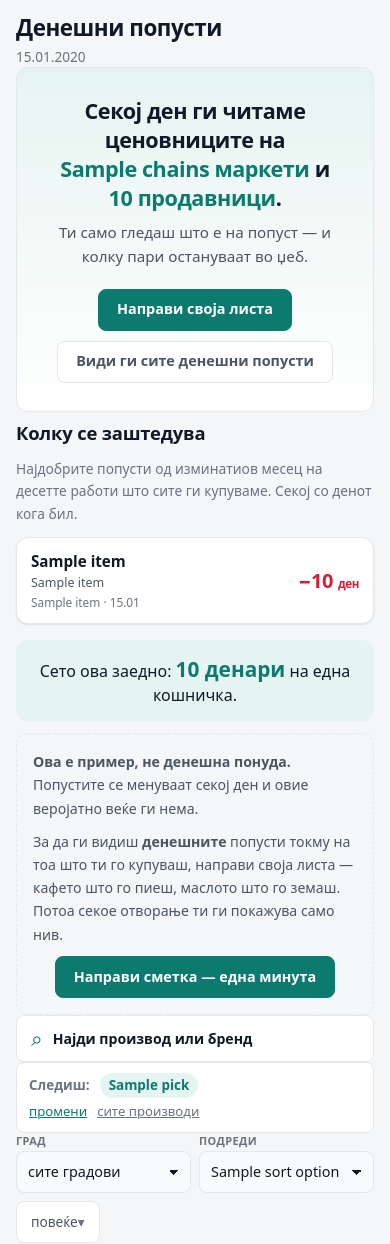
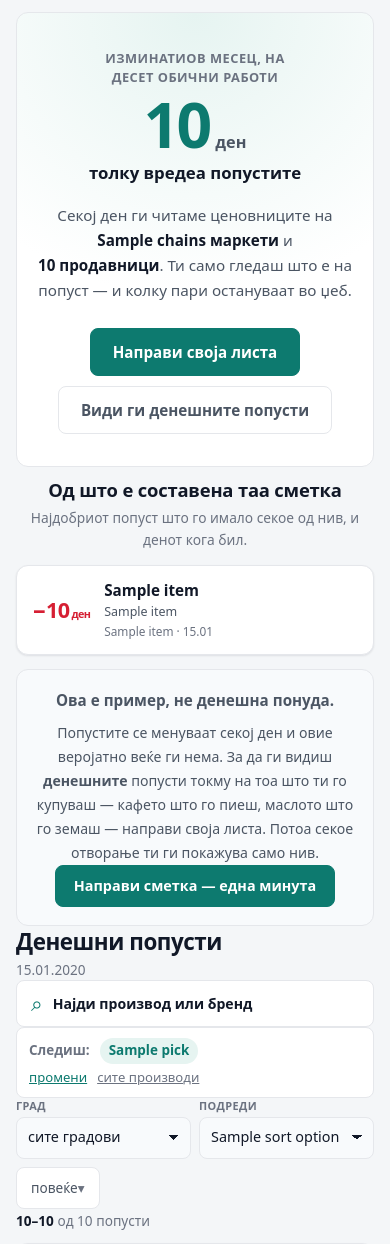
Before and after one commit to Darkosp/Marketcheker, a FastAPI app: template backend/app/web/templates/index.html in a window 390 px wide. Shown: the part 60-1304 px from the top of the page. Run offline with FastAPI, Linux system fonts and the light colour scheme; the template is opened without the code that fills it: most values are stand-ins (such as "Sample title", 1, 10 or a date in 2020); parts of the project's set-up code (start-up, migrations or seed data) failed here and were passed over.

Commit message:
Following needs an account, and the first screen now leads with the number
Three changes the owner asked for.

**Following needs an account.** The selection cookie is gone. Without an
account you see every discount of the day; /izbor and /najdi send you to
registration. The list lives on the account - without one there is nowhere
to keep it and nobody for it to belong to. The cookie meant two people on
one computer shared a list and one person with a phone and a laptop had two,
which was the problem accounts were added to solve.

The city stays in a cookie for visitors: it is a filter for looking, not a
list of what you follow.

**The forms sit in the middle.** On a phone the registration form was glued
to the top with an empty half-screen under it, which reads as an unfinished
page. It is now centred both ways, with the heading over it.

**The first screen leads with the number.** A list of six thousand discounts
says nothing; "2,235 denars on ten ordinary things" says everything. The
examples follow as the breakdown of that figure, the saving first and left
where the eye looks, and the note that these are last month's best rather
than today's offer is now a block of its own instead of a line to skim past.

The technical notice about which read was last moved below the pitch - for a
visitor it is noise in the first second, though it stays on the page.

A leftover line on the registration page still promised entry "with a
username and this address" after the username had been removed.

Co-Authored-By: Claude Opus 5 <noreply@anthropic.com>

```diff
--- a/backend/app/api/routes/auth.py
+++ b/backend/app/api/routes/auth.py
@@ -88,11 +88,11 @@ def _sent_page(
 
 
 def _forget_cookies(response: Response) -> None:
-    """Колачињата повеќе не одлучуваат ништо - листата е на сметката.
+    """Градот не смее да остане на уредот по одјава.
 
-    Ако останеа, по одјава би се вратил туѓ избор на истиот уред.
+    Листата и така е на сметката; градот е филтер, но е туѓ избор - следниот
+    човек на истиот компјутер не смее да го наследи.
     """
-    response.delete_cookie(selection.COOKIE_NAME, path="/")
     response.delete_cookie(selection.CITY_COOKIE, path="/")
 
 
@@ -176,24 +176,14 @@ async def login(
 async def _start_session(
     request: Request, session: SessionDep, user: User
 ) -> bool:
-    """Го памети корисникот и го презема изборот од колачето, ако треба.
+    """Го памети корисникот. Враќа дали листата е сè уште празна.
 
-    Враќа дали листата е сè уште празна - тогаш следниот чекор е изборот,
-    не списокот со сите попусти.
-
-    Некој пробал без сметка, одбрал неколку производи, па отворил сметка.
-    Тој избор не смее да исчезне - но ниту смее да прегази листа што веќе
-    постои на сметката.
+    Празна листа значи дека следниот чекор е изборот, не списокот со сите
+    попусти - нова сметка нема што да ѝ се прикаже.
     """
     empty = not await accounts.load_picks(session, user)
     request.session.clear()  # нов идентитет, стара сесија не се надградува
     request.session[SESSION_KEY] = user.id
-
-    if empty:
-        from_cookie = selection.from_cookie(request.cookies.get(selection.COOKIE_NAME))
-        if from_cookie:
-            await accounts.save_picks(session, user, from_cookie)
-            empty = False
     return empty
 
 
--- a/backend/app/api/routes/pages.py
+++ b/backend/app/api/routes/pages.py
@@ -52,6 +52,10 @@ from app.web.templates_env import templates
 router = APIRouter(tags=["pages"])
 
 CATEGORY_SLUGS = frozenset(category_slugs())
+
+# Каде оди оној што сака да избира, а нема сметка. Листата живее на
+# сметката: без неа нема каде да се зачува и нема чија да биде.
+NEEDS_ACCOUNT = "/registracija"
 
 # Колку попусти по страница.
 #
@@ -168,13 +172,6 @@ def is_htmx_request(request: Request) -> bool:
     return bool(request.headers.get("hx-request"))
 
 
-def _cookie_keys(request: Request) -> list[str]:
-    """Записите на изборот од колачето, без чистење - тоа го прави `choose`."""
-    return [pick.key for pick in selection.from_cookie(
-        request.cookies.get(selection.COOKIE_NAME)
-    )]
-
-
 def _remember(response: Response, name: str, value: str) -> None:
     """Колачето го памети избраното; празна вредност го брише.
 
@@ -219,12 +216,15 @@ async def index(
 
     page_size = _clamp_page_size(po_strana)
     stores = _store_ids(market)
-    # Со сметка листата е на човекот; без неа на уредот.
-    if user is not None:
-        remembered = await accounts.load_picks(session, user)
+    # Следењето бара сметка: без неа се гледаат сите денешни попусти, и
+    # ништо не се памети. Инаку двајца на ист компјутер делат листа, а
+    # листата што ја нема каде да се зачува само се губи.
+    if user is None:
+        chosen, chosen_in_url = [], False
     else:
-        remembered = _cookie_keys(request)
-    chosen, chosen_in_url = selection.choose(izbor, remembered)
+        chosen, chosen_in_url = selection.choose(
+            izbor, await accounts.load_picks(session, user)
+        )
 
     # Градот се разрешува ПРЕД филтрите, зашто и тој се памети. Списокот
     # градови и така му треба на приказот, па не чини дополнителен упит.
@@ -341,11 +341,8 @@ async def index(
             await accounts.set_city(session, user, grad)
         if chosen_in_url or grad_in_url:
             await session.commit()
-    else:
-        if chosen_in_url:
-            _remember(response, selection.COOKIE_NAME, selection.to_cookie(chosen))
-        if grad_in_url:
-            _remember(response, selection.CITY_COOKIE, grad)
+    elif grad_in_url:
+        _remember(response, selection.CITY_COOKIE, grad)
     return response
 
 
@@ -418,16 +415,13 @@ async def selection_page(
     трајна намера, а „Кафе 0" би изгледало како причина кафето да не се
     избере.
     """
-    if user is not None:
-        remembered = await accounts.load_picks(session, user)
-        kept_city = await accounts.city_of(session, user)
-    else:
-        remembered = _cookie_keys(request)
-        kept_city = request.cookies.get(selection.CITY_COOKIE) or ""
-    chosen, _ = selection.choose(izbor, remembered)
+    if user is None:
+        return RedirectResponse(NEEDS_ACCOUNT, status_code=303)
+
+    chosen, _ = selection.choose(izbor, await accounts.load_picks(session, user))
     # Градот не се менува тука, но мора да патува со изборот - инаку
     # „Прикажи попусти" би го вратило на „сите градови".
-    grad = grad or kept_city or None
+    grad = grad or await accounts.city_of(session, user) or None
 
     # Напишан бренд: се додава и се враќа на чисто URL, за да освежување на
     # страницата не го додаде истото двапати.
@@ -476,7 +470,7 @@ async def search_page(
     q: str = "",
     izbor: list[str] | None = Query(default=None),
     grad: str | None = None,
-) -> HTMLResponse:
+) -> Response:
     """Пишување наместо кликање низ нивоата.
 
     Истата страница одговара на трите случаи, бидејќи разликата меѓу нив е
@@ -488,11 +482,10 @@ async def search_page(
 
     Стеснувањето е уште еден збор во истото поле, не друг механизам.
     """
-    if user is not None:
-        remembered = await accounts.load_picks(session, user)
-    else:
-        remembered = _cookie_keys(request)
-    chosen, _ = selection.choose(izbor, remembered)
+    if user is None:
+        return RedirectResponse(NEEDS_ACCOUNT, status_code=303)
+
+    chosen, _ = selection.choose(izbor, await accounts.load_picks(session, user))
     grad = grad or ""
 
     found = await understand(session, q) if q.strip() else None
--- a/backend/app/web/static/app.css
+++ b/backend/app/web/static/app.css
@@ -965,7 +965,21 @@ select:focus-visible,
 
 .topnav-out button:hover { color: var(--accent); }
 
-.auth { max-width: 420px; }
+/* Формата е кратка, а страницата висока: без ова стои залепена горе-лево
+   со празнина под себе. На телефон тоа изгледа како недовршена страница. */
+.layout-middle {
+  display: grid;
+  place-items: center;
+  min-height: calc(100vh - 190px);
+}
+
+.auth {
+  width: 100%;
+  max-width: 420px;
+  margin: 0 auto;
+}
+
+.auth .page-head { text-align: center; }
 
 .auth-form {
   display: grid;
@@ -1207,46 +1221,79 @@ select:focus-visible,
 
 
 /* ======================= почетна за посетител ======================= */
+/* Водечкиот број е целата порака. Список од шест илјади попусти не кажува
+   ништо; „2.235 денари на десет обични работи" кажува сè. */
 .hero {
-  padding: 28px 20px;
+  padding: 36px 20px 32px;
   text-align: center;
-  background: linear-gradient(180deg, var(--accent-soft), var(--surface));
+  background:
+    radial-gradient(120% 90% at 50% 0%, var(--accent-soft), transparent 70%),
+    var(--surface);
   border: 1px solid var(--line);
   border-radius: var(--radius);
 }
 
-.hero-title {
-  margin: 0 auto 8px;
-  max-width: 24ch;
-  font-size: 1.35rem;
-  font-weight: 650;
-  line-height: 1.35;
-  letter-spacing: -0.02em;
+.hero-kicker {
+  margin: 0 auto 6px;
+  max-width: 28ch;
+  font-size: 0.8rem;
+  font-weight: 600;
+  letter-spacing: 0.04em;
+  text-transform: uppercase;
+  color: var(--muted);
 }
 
-.hero-title strong { color: var(--accent); font-weight: 750; white-space: nowrap; }
+.hero-number {
+  margin: 0;
+  font-size: clamp(3rem, 16vw, 4.6rem);
+  font-weight: 800;
+  line-height: 1;
+  letter-spacing: -0.045em;
+  color: var(--accent);
+  font-variant-numeric: tabular-nums;
+}
+
+.hero-number span {
+  margin-left: 6px;
+  font-size: 0.26em;
+  font-weight: 650;
+  letter-spacing: 0;
+  color: var(--text-soft);
+}
+
+.hero-claim {
+  margin: 6px 0 0;
+  font-size: 1.05rem;
+  font-weight: 600;
+  color: var(--text);
+}
 
 .hero-sub {
-  margin: 0 auto;
-  max-width: 34ch;
+  margin: 18px auto 0;
+  max-width: 42ch;
   font-size: 0.95rem;
-  line-height: 1.6;
+  line-height: 1.65;
   color: var(--text-soft);
 }
+
+.hero-sub strong { color: var(--text); font-weight: 650; white-space: nowrap; }
 
 .hero-actions {
   display: flex;
   flex-wrap: wrap;
   gap: 10px;
   justify-content: center;
-  margin: 20px 0 0;
+  margin: 24px 0 0;
 }
 
-/* ---- колку се заштедува ---- */
-.saves { display: grid; gap: 12px; }
+.btn-big { min-height: 48px; padding: 0 22px; font-size: 0.95rem; }
+
+/* ---- од што е составена сметката ---- */
+.saves { display: grid; gap: 14px; }
+.saves-head { text-align: center; }
 
 .saves-title {
-  margin: 8px 0 0;
+  margin: 10px 0 4px;
   font-size: 1.15rem;
   font-weight: 650;
   letter-spacing: -0.01em;
@@ -1262,31 +1309,34 @@ select:focus-visible,
   list-style: none;
 }
 
+/* Бројот оди ПРВ и лево: окото го бара него, не името. */
 .save {
   display: grid;
-  grid-template-columns: 1fr auto;
-  gap: 2px 12px;
-  padding: 12px 14px;
+  grid-template-columns: auto minmax(0, 1fr);
+  align-items: baseline;
+  gap: 2px 14px;
+  padding: 13px 15px;
   background: var(--surface);
   border: 1px solid var(--line);
   border-radius: var(--radius);
   box-shadow: var(--shadow);
 }
 
-.save-what { font-size: 0.95rem; font-weight: 650; }
-
 .save-much {
   grid-row: span 3;
   align-self: center;
-  font-size: 1.25rem;
-  font-weight: 700;
+  min-width: 4.6ch;
+  font-size: 1.35rem;
+  font-weight: 750;
   color: var(--sale);
   font-variant-numeric: tabular-nums;
-  letter-spacing: -0.02em;
+  letter-spacing: -0.03em;
   white-space: nowrap;
 }
 
-.save-much small { font-size: 0.58em; font-weight: 600; }
+.save-much small { margin-left: 2px; font-size: 0.5em; font-weight: 600; }
+
+.save-what { font-size: 0.95rem; font-weight: 650; }
 
 .save-which {
   font-size: 0.78rem;
@@ -1301,33 +1351,31 @@ select:focus-visible,
 
 .save-when { font-size: 0.74rem; color: var(--muted); }
 
-.saves-total {
-  margin: 4px 0 0;
-  padding: 14px;
-  font-size: 1rem;
+.saves-truth {
+  padding: 18px;
   text-align: center;
-  background: var(--accent-soft);
+  background: var(--surface-2);
+  border: 1px solid var(--line);
   border-radius: var(--radius);
 }
 
-.saves-total strong {
-  font-size: 1.3rem;
-  color: var(--accent);
-  font-variant-numeric: tabular-nums;
+.saves-truth-lead {
+  margin: 0 0 8px !important;
+  font-size: 0.95rem !important;
+  font-weight: 700;
+  color: var(--warn);
 }
 
-.saves-truth {
-  padding: 16px;
-  border: 1px dashed var(--line);
-  border-radius: var(--radius);
+.saves-truth p {
+  margin: 0 auto;
+  max-width: 48ch;
+  font-size: 0.88rem;
+  line-height: 1.7;
+  color: var(--text-soft);
 }
 
-.saves-truth p { margin: 0 0 10px; font-size: 0.88rem; line-height: 1.65; color: var(--text-soft); }
-.saves-truth p:last-child { margin-bottom: 0; }
-
 @media (min-width: 640px) {
-  .hero { padding: 40px 24px; }
-  .hero-title { font-size: 1.7rem; }
+  .hero { padding: 52px 28px 44px; }
   .saves-list { grid-template-columns: repeat(2, minmax(0, 1fr)); }
 }
 
--- a/backend/app/web/templates/index.html
+++ b/backend/app/web/templates/index.html
@@ -30,6 +30,12 @@
 
   <main class="content">
 
+    {# За посетител, првото нешто е зошто ова вреди - не техничка белешка
+       за кое читање поминало. Белешката останува, но под неа. #}
+    {% if highlights is defined %}
+      {% include "partials/landing.html" %}
+    {% endif %}
+
     <section class="page-head">
       <h1>Денешни попусти</h1>
       {% if is_stale %}
@@ -42,10 +48,6 @@
         <p class="subtitle">{{ run_date.strftime("%d.%m.%Y") }}</p>
       {% endif %}
     </section>
-
-    {% if highlights is defined %}
-      {% include "partials/landing.html" %}
-    {% endif %}
 
     {% include "partials/selection_bar.html" %}
 
--- a/backend/app/web/templates/link-ne-vazi.html
+++ b/backend/app/web/templates/link-ne-vazi.html
@@ -1,7 +1,7 @@
 {% extends "base.html" %}
 
 {% block body %}
-<div class="layout layout-single">
+<div class="layout layout-single layout-middle">
   <main class="content auth">
 
     <section class="page-head">
--- a/backend/app/web/templates/najava.html
+++ b/backend/app/web/templates/najava.html
@@ -1,7 +1,7 @@
 {% extends "base.html" %}
 
 {% block body %}
-<div class="layout layout-single">
+<div class="layout layout-single layout-middle">
   <main class="content auth">
 
     <section class="page-head">
--- a/backend/app/web/templates/partials/landing.html
+++ b/backend/app/web/templates/partials/landing.html
@@ -1,7 +1,7 @@
 {# Првото нешто што го гледа човек без сметка.
 
-   Список од шест илјади попусти не му кажува ништо. Бројка што ја
-   препознава - колку чини маслото, колку детергентот - кажува.
+   Водечкиот број е целата порака: список од шест илјади попусти не кажува
+   ништо, а „2.235 денари на десет обични работи" кажува сè.
 
    Примерите се НАЈДОБРИТЕ од последниот месец, не денешните, и секој го
    носи датумот на кој бил. Денес маслото можеби нема попуст, а примерот
@@ -9,33 +9,43 @@
    стари цени како денешни го губи човекот еднаш засекогаш. #}
 
 <section class="hero">
-  <h2 class="hero-title">
+  {% if highlight_total %}
+    <p class="hero-kicker">Изминатиов месец, на десет обични работи</p>
+    <p class="hero-number">
+      {{ highlight_total|round(0, "floor")|int|broj }}<span>ден</span>
+    </p>
+    <p class="hero-claim">толку вредеа попустите</p>
+  {% endif %}
+
+  <p class="hero-sub">
     Секој ден ги читаме ценовниците на
     <strong>{{ scale.chains }} маркети</strong> и
     <strong>{{ scale.stores|broj }} продавници</strong>.
-  </h2>
-  <p class="hero-sub">
     Ти само гледаш што е на попуст — и колку пари остануваат во џеб.
   </p>
+
   <p class="hero-actions">
-    <a class="btn" href="/registracija">Направи своја листа</a>
-    <a class="btn btn-ghost" href="#rezultati">Види ги сите денешни попусти</a>
+    <a class="btn btn-big" href="/registracija">Направи своја листа</a>
+    <a class="btn btn-ghost btn-big" href="#rezultati">Види ги денешните попусти</a>
   </p>
 </section>
 
 {% if highlights %}
   <section class="saves">
-    <h2 class="saves-title">Колку се заштедува</h2>
-    <p class="saves-note">
-      Најдобрите попусти од изминатиов месец на десетте работи што сите ги
-      купуваме. Секој со денот кога бил.
-    </p>
+    <div class="saves-head">
+      <h2 class="saves-title">Од што е составена таа сметка</h2>
+      <p class="saves-note">
+        Најдобриот попуст што го имало секое од нив, и денот кога бил.
+      </p>
+    </div>
 
     <ul class="saves-list">
       {% for item in highlights %}
         <li class="save">
+          <span class="save-much">
+            −{{ item.savings|round(0, "floor")|int }}<small>ден</small>
+          </span>
           <span class="save-what">{{ item.label }}</span>
-          <span class="save-much">−{{ item.savings|round(0, "floor")|int }} <small>ден</small></span>
           <span class="save-which">{{ item.product_name }}</span>
           <span class="save-when">
             {{ item.chain_name }} · {{ item.seen_on.strftime("%d.%m") }}
@@ -44,21 +54,13 @@
       {% endfor %}
     </ul>
 
-    <p class="saves-total">
-      Сето ова заедно:
-      <strong>{{ highlight_total|round(0, "floor")|int|broj }} денари</strong>
-      на една кошничка.
-    </p>
-
     <div class="saves-truth">
+      <p class="saves-truth-lead">Ова е пример, не денешна понуда.</p>
       <p>
-        <strong>Ова е пример, не денешна понуда.</strong> Попустите се
-        менуваат секој ден и овие веројатно веќе ги нема.
-      </p>
-      <p>
-        За да ги видиш <strong>денешните</strong> попусти токму на тоа што ти
-        го купуваш, направи своја листа — кафето што го пиеш, маслото што го
-        земаш. Потоа секое отворање ти ги покажува само нив.
+        Попустите се менуваат секој ден и овие веројатно веќе ги нема. За да
+        ги видиш <strong>денешните</strong> попусти токму на тоа што ти го
+        купуваш — кафето што го пиеш, маслото што го земаш — направи своја
+        листа. Потоа секое отворање ти ги покажува само нив.
       </p>
       <p class="hero-actions">
         <a class="btn" href="/registracija">Направи сметка — една минута</a>
--- a/backend/app/web/templates/partials/selection_bar.html
+++ b/backend/app/web/templates/partials/selection_bar.html
@@ -11,7 +11,9 @@
 
 {# Пишувањето е прво: човекот што знае што бара не треба да лази низ
    нивоа. Формуларот е ОДДЕЛЕН од филтрите - своја акција, свој метод. #}
-<a class="find-open" href="/najdi{% if selected.grad %}?grad={{ selected.grad }}{% endif %}">
+{# Следењето бара сметка, па за посетител линкот води таму - не кон
+   страница што само ќе го пренасочи. #}
+<a class="find-open" href="{% if user %}/najdi{% if selected.grad %}?grad={{ selected.grad }}{% endif %}{% else %}/registracija{% endif %}">
   <span class="find-open-icon" aria-hidden="true">⌕</span>
   <span class="find-open-text">Најди производ или бренд</span>
   <span class="find-open-eg">нескафе · компир · зејтин брилијант</span>
@@ -29,9 +31,12 @@
     </span>
     <a class="picked-edit" href="/izbor{% if selected.grad %}?grad={{ selected.grad }}{% endif %}">промени</a>
     <a class="picked-clear" href="/?izbor=">сите производи</a>
+  {% elif user %}
+    <span class="picked-list">Се прикажуваат сите денешни попусти.</span>
+    <a class="picked-edit" href="/izbor{% if selected.grad %}?grad={{ selected.grad }}{% endif %}">избери што следиш</a>
   {% else %}
     <span class="picked-list">Се прикажуваат сите денешни попусти.</span>
-    <a class="picked-edit" href="/izbor{% if selected.grad %}?grad={{ selected.grad }}{% endif %}">избери што следиш</a>
+    <a class="picked-edit" href="/registracija">направи листа со свои производи</a>
   {% endif %}
 </div>
 
--- a/backend/app/web/templates/proveri-posta.html
+++ b/backend/app/web/templates/proveri-posta.html
@@ -1,7 +1,7 @@
 {% extends "base.html" %}
 
 {% block body %}
-<div class="layout layout-single">
+<div class="layout layout-single layout-middle">
   <main class="content auth">
 
     <section class="page-head">
--- a/backend/app/web/templates/registracija.html
+++ b/backend/app/web/templates/registracija.html
@@ -1,7 +1,7 @@
 {% extends "base.html" %}
 
 {% block body %}
-<div class="layout layout-single">
+<div class="layout layout-single layout-middle">
   <main class="content auth">
 
     <section class="page-head">
@@ -24,7 +24,7 @@
                inputmode="email" required>
         <span class="auth-hint">
           Тука ќе ти стигне линк за потврда — <strong>само еднаш</strong>.
-          Потоа влегуваш со корисничко име и оваа адреса.
+          Потоа влегуваш само со оваа адреса.
         </span>
       </label>
 
```
Also changed, not shown: backend/app/web/selection.py (+8 -68 lines), backend/tests/conftest.py (+30 -0 lines), backend/tests/test_auth_pages.py (+17 -15 lines), backend/tests/test_pages.py (+68 -115 lines), backend/tests/test_selection.py (+9 -48 lines), docs/smetki.md (+6 -0 lines).
